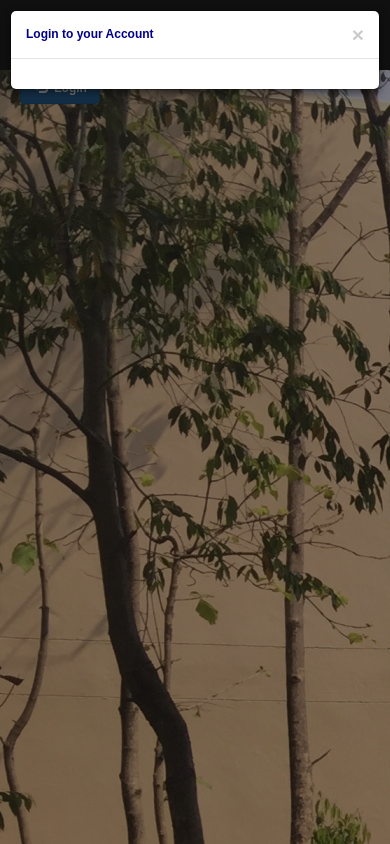
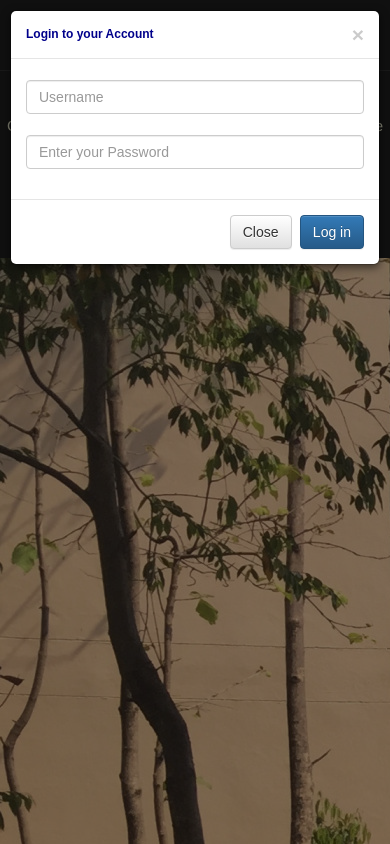
Before and after one commit to sudarshanvm/QuizPortal, a PHP site: page / in a window 390 px wide, after a click on "Login". Run offline with PHP 8.4, Linux system fonts and the light colour scheme; a stand-in replaces the project's code that opens the database connection.

Commit message:
added and modified few files

```diff
--- /dev/null
+++ b/account.php
@@ -0,0 +1,3 @@
+<?php
+	echo "works fine";
+?>
--- /dev/null
+++ b/databaseCon.php
@@ -0,0 +1,3 @@
+<?php
+	$con= new mysqli('localhost','sudarshan','4070','QuizPortal')or die("Could not connect to mysql".mysqli_error($con));
+?>
--- a/header.php
+++ b/header.php
@@ -12,3 +12,71 @@
         <h4 class="modal-title title1"><span style="color:darkblue;font-size:12px;font-weight: bold">Login to your Account</span></h4>
       </div>
       <div class="modal-body">
+
+<form class="form-horizontal" action="login.php?q=index.php" method="POST">
+<fieldset>
+<div class="form-group">
+  <label class="col-md-3 control-label" for="username"></label>
+  <div class="col-md-6">
+  <input id="username" name="username" placeholder="Username" class="form-control input-md" type="username">
+
+  </div>
+</div>
+<div class="form-group">
+  <label class="col-md-3 control-label" for="password"></label>
+  <div class="col-md-6">
+    <input id="password" name="password" placeholder="Enter your Password" class="form-control input-md" type="password">
+
+  </div>
+</div>
+
+      </div>
+      <div class="modal-footer">
+        <button type="button" class="btn btn-default" data-dismiss="modal">Close</button>
+        <button type="submit" class="btn btn-primary">Log in</button>
+    </fieldset>
+</form>
+ </div>
+    </div>
+  </div>
+</div>
+</div>
+</div>
+
+<div class="row footer">
+<div class="col-md-2 box">
+<a href="#" data-toggle="modal" data-target="#login" style="color:lightyellow">Admin Login</a></div>
+<div class="col-md-6 box">
+<span href="#" data-target="#login" style="color:lightyellow">Created by, Sudarshan and Utkarsh Singh, R. V. College Of Engineering, Bengaluru<br><br></span></div>
+<div class="col-md-2 box">
+<a href="#feedback.php" style="color:lightyellow;" onmouseover="this.style('color:yellow')" target="new">Feedback</a></div>
+<div class="col-md-2 box">
+<a href="#about.php" s style="color:lightyellow;" onmouseover="this.style('color:yellow')" target="new">About Quiz Portal</a></div>
+</div>
+   <div class="modal fade" id="login">
+  <div class="modal-dialog">
+    <div class="modal-content">
+      <div class="modal-header">
+        <button type="button" class="close" data-dismiss="modal"><span aria-hidden="true">&times;</span><span class="sr-only">Close</span></button>
+        <h4 class="modal-title"><span style="color:darkblue;font-size:12px;font-weight: bold">Login to Server</span></h4>
+      </div>
+      <div class="modal-body title1">
+<div class="row">
+<div class="col-md-3"></div>
+<div class="col-md-6">
+<form role="form" method="post" action="admin.php?q=index.php">
+<div class="form-group">
+<input type="text" name="uname" maxlength="20"  placeholder="Username" class="form-control"/>
+</div>
+<div class="form-group">
+<input type="password" name="password" maxlength="30" placeholder="Password" class="form-control"/>
+</div>
+<div class="form-group" align="center">
+<input type="submit" name="login" value="Login" class="btn btn-primary" />
+</div>
+</form>
+</div><div class="col-md-3"></div></div>
+      </div>
+    </div>
+  </div>
+</div>
```
Also changed, not shown: admin.php (added, +24 -0 lines), admin.php.php (added, +24 -0 lines), dash.php (added, +39 -0 lines), login.php (added, +29 -0 lines), logout.php (added, +8 -0 lines).
